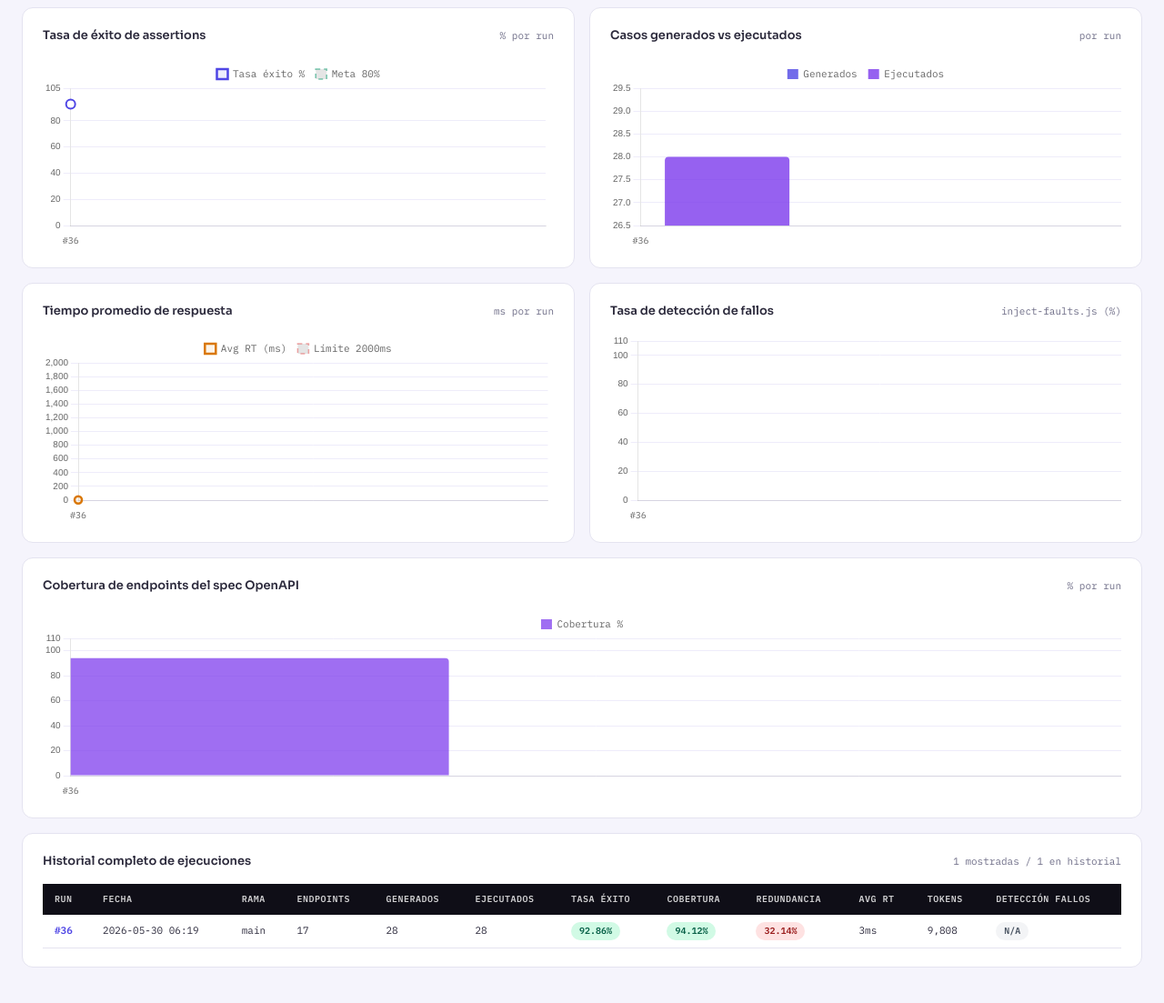
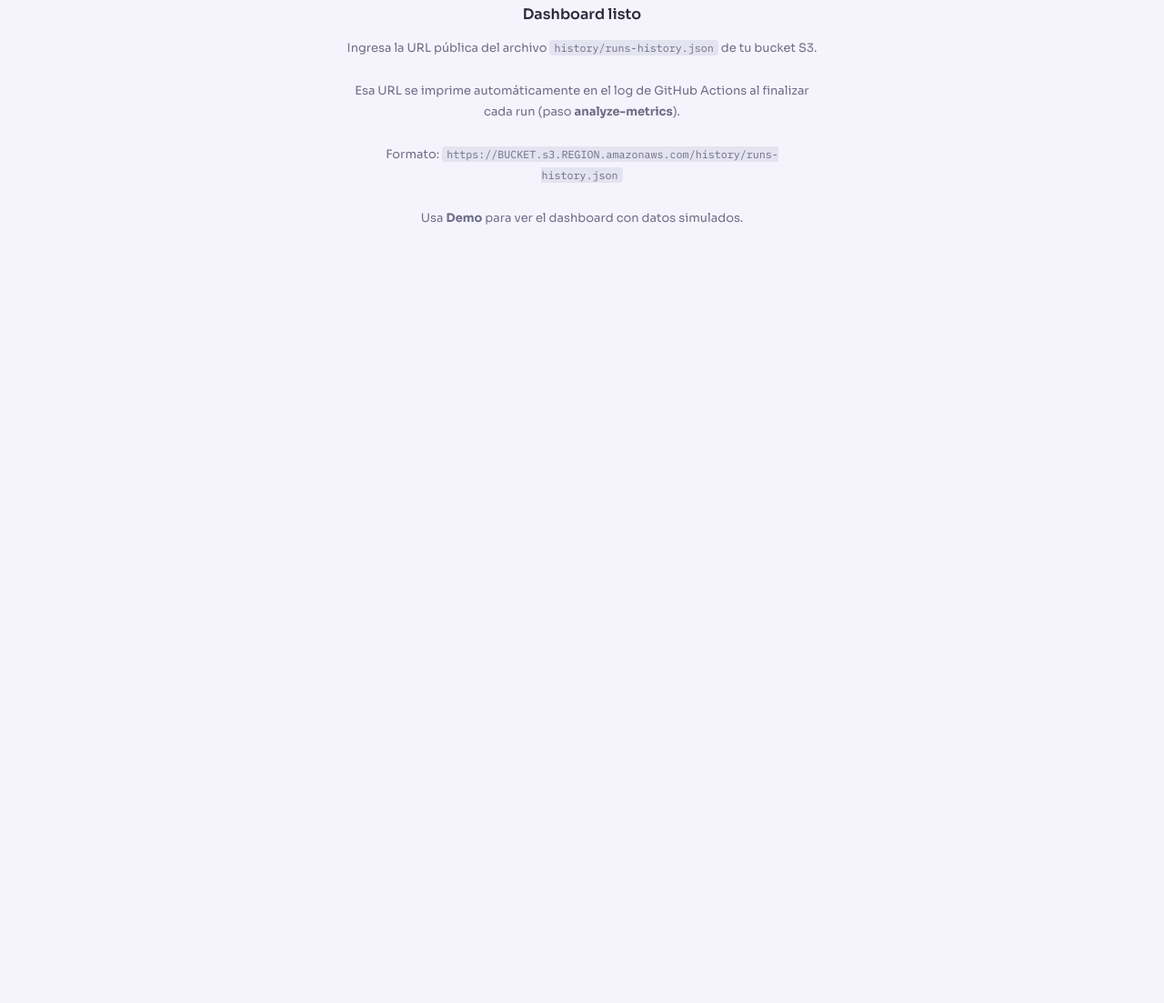
Before and after one commit to ajme-prog/api-test-generator, a website: page docs/index.html in a window 1280 px wide. Shown: the part 359-1462 px from the top of the page at 91% size. After the commit the page ends 800 px from the top, so only its background shows below. Drawn offline with nearby package versions, Linux system fonts and the light colour scheme.

Commit message:
experimento: run 1

```diff
--- a/docs/index.html
+++ b/docs/index.html
@@ -618,25 +618,6 @@ if (!tryAutoLoad()) {
   setTimeout(tryAutoLoad, 500);
 }
 </script>
-<script>window.EMBEDDED_HISTORY = [
-  {
-    "runId": "36",
-    "timestamp": "2026-05-30T06:19:06.505Z",
-    "branch": "main",
-    "commitSha": "3c56f6c",
-    "apiEndpoints": 17,
-    "casesGenerated": 28,
-    "casesExecuted": 28,
-    "tokensUsed": 9808,
-    "genDurationSeconds": 31.51,
-    "passRate": "92.86%",
-    "coveragePercent": "94.12%",
-    "avgResponseTime": 3,
-    "detectionRate": null,
-    "redundancyRate": "32.14%",
-    "exactDuplicates": 9,
-    "qualitativeFlags": 0
-  }
-];</script>
+<!-- HISTORY_INJECTION_POINT -->
 </body>
 </html>
```
Also changed, not shown: scripts/inject-faults.js (+15 -5 lines).
